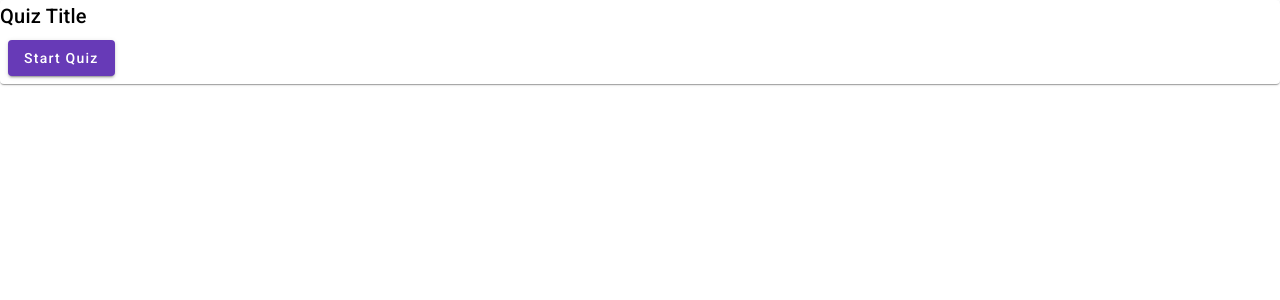
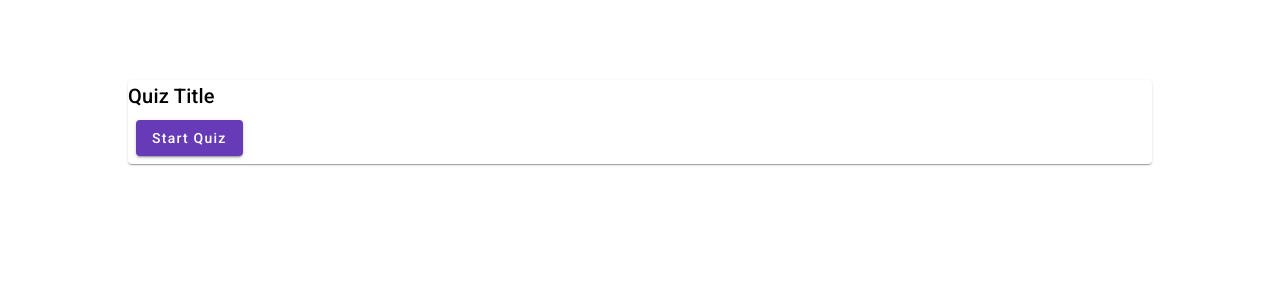
Before and after one commit to DanielmTheDev/wedding-quiz, an Angular app: page /quiz in a window 1280 px wide. Shown: the top 300 px of the page. Built offline with nearby package versions, Linux system fonts and the light colour scheme.

Commit message:
app component layout

```diff
--- a/src/app/app.component.html
+++ b/src/app/app.component.html
@@ -1 +1,5 @@
-<router-outlet />
+<div class="container">
+  <div class="content">
+    <router-outlet/>
+  </div>
+</div>
--- a/src/app/app.component.scss
+++ b/src/app/app.component.scss
@@ -0,0 +1,12 @@
+.container {
+  margin-top: 10vh;
+  display: flex;
+  flex-direction: column;
+  justify-content: center;
+  align-items: center;
+}
+
+.content {
+  width: 80%;
+  max-width: 1200px
+}
```
